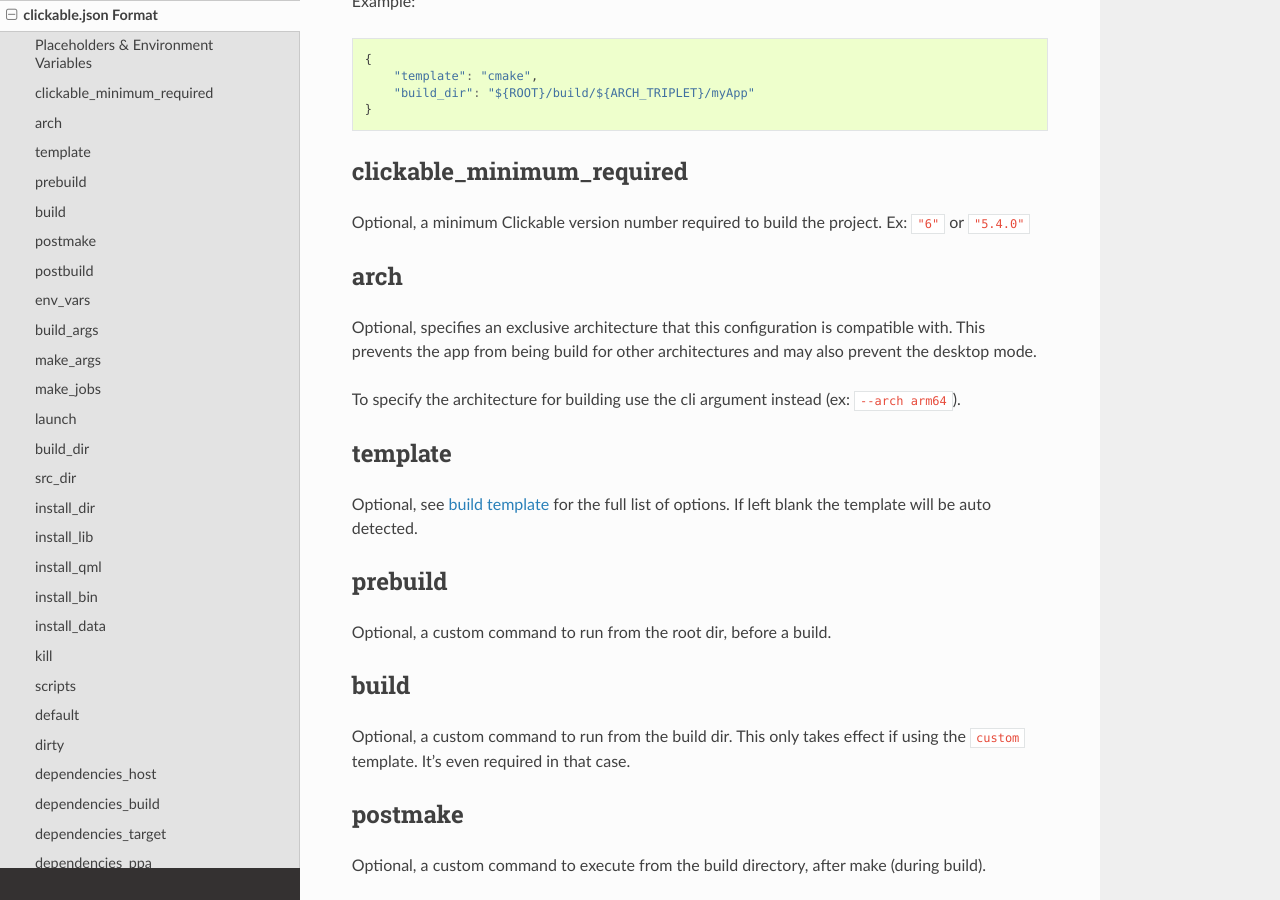
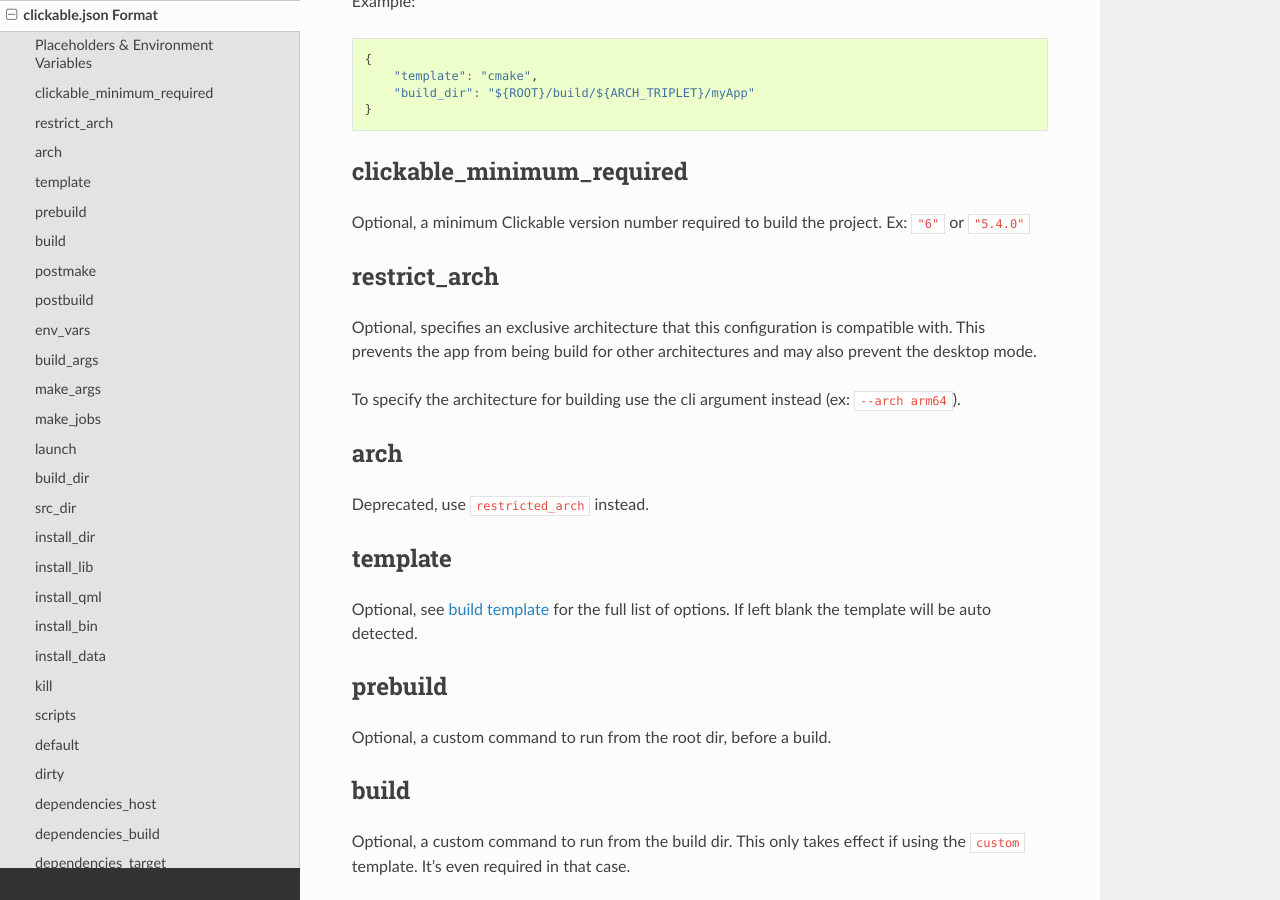
Before and after one commit to bhdouglass/clickable, a Sphinx documentation site: the page built from docs/clickable-json.rst, in a window 1280 px wide and 900 px high, scrolled down 1300 px. Built offline with Sphinx 7.4.7 and the Read the Docs theme 2.0.0, drawn with Linux system fonts in a browser that asks for light colours.

Commit message:
Adapt docs accordingly

```diff
--- a/docs/clickable-json.rst
+++ b/docs/clickable-json.rst
@@ -70,15 +70,20 @@
 Optional, a minimum Clickable version number required to build the project.
 Ex: ``"6"`` or ``"5.4.0"``
 
-.. _clickable-json-arch:
+.. _clickable-json-restrict_arch:
 
-arch
-----
+restrict_arch
+-------------
 
 Optional, specifies an exclusive architecture that this configuration is compatible with.
 This prevents the app from being build for other architectures and may also prevent the desktop mode.
 
 To specify the architecture for building use the cli argument instead (ex: ``--arch arm64``).
+
+arch
+----
+
+Deprecated, use ``restricted_arch`` instead.
 
 .. _clickable-json-template:
 
--- a/docs/env-vars.rst
+++ b/docs/env-vars.rst
@@ -13,7 +13,7 @@
 ``CLICKABLE_ARCH``
 ------------------
 
-Overrides the clickable.json's :ref:`arch <clickable-json-arch>`.
+Restricts build commands (``build``, ``build-libs``, ``desktop``) to the specified architecture. Architecture agnostic builds (``all``) are not affected. Useful in container mode.
 
 ``CLICKABLE_TEMPLATE``
 ----------------------
```
